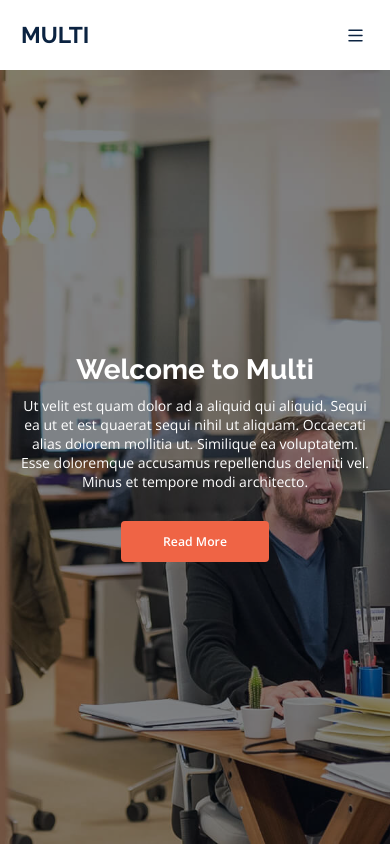
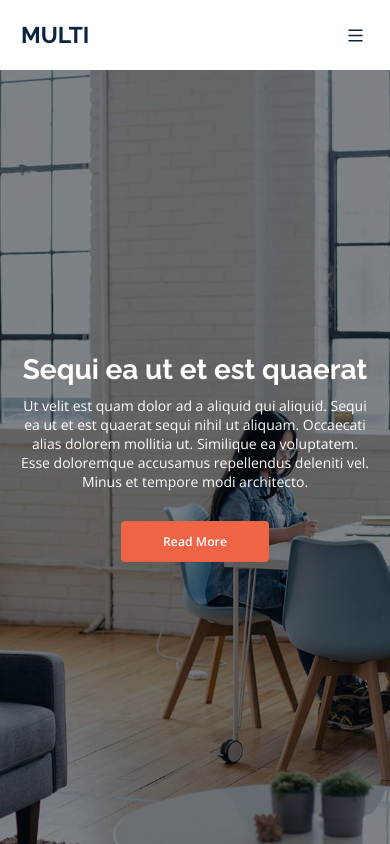
Before and after one commit to LucasBargas/multi, a React (Create React App) app: page / in a window 390 px wide. Shown: the top 844 px of the page. Built offline with nearby package versions, Linux system fonts and the light colour scheme.

Commit message:
Ajustando o responsivo do conteúdo inicial

```diff
--- a/src/App.js
+++ b/src/App.js
@@ -10,7 +10,7 @@
         <Header />
         <Routes>
           <Route path='/' element={<HomePage />} />
-          <Route path='product' element={<Product />} />
+          <Route path='product/:id' element={<Product />} />
         </Routes>
       </BrowserRouter>
     </>
--- a/src/pages/HomePage/InitialSlider/InitialSlider.styles.js
+++ b/src/pages/HomePage/InitialSlider/InitialSlider.styles.js
@@ -13,9 +13,9 @@
   background-position: center;
   background-size: cover;
   background-image: url(${({ image }) => image});
-  position: relative;
-  /* top: 0;
-  left: 0; */
+  position: absolute;
+  top: 0;
+  left: 0;
   z-index: 2;
 
   &::after {
```
